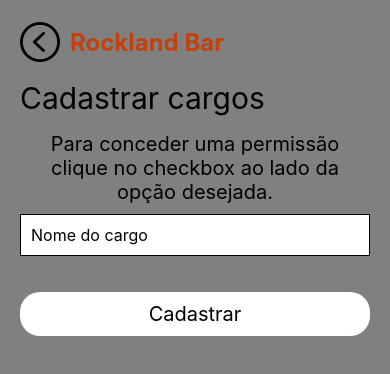
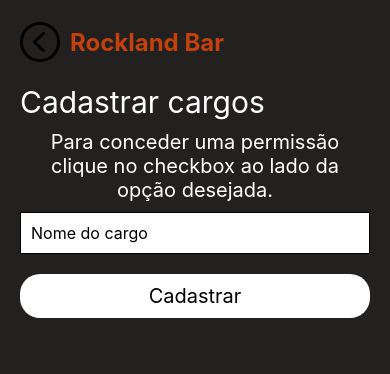
Before and after one commit to Ueverson/campany-app, a React Native app: screen /cadastrar-cargos in a window 390 px wide. Shown: the top 374 px of the page. Built offline with nearby package versions, Linux system fonts and the light colour scheme.

Commit message:
Criação de estilo para a página de cadastro de cargo

```diff
--- a/src/pages/cadastrarCargos.tsx
+++ b/src/pages/cadastrarCargos.tsx
@@ -5,6 +5,7 @@ import Notification from '../components/Notification';
 import { useNavigation } from '@react-navigation/native';
 import HeaderEmpresa from '../components/HeaderEmpresa';
 import { cadastrarCargo } from '../service/CargoService';
+import cadastrarCargosStyles from './css/cadastrarCargosStyles';
 
 function CadastrarCargos() {
   const [showNotification, setNotification] = useState(false);
@@ -32,51 +33,36 @@ function CadastrarCargos() {
 
   function directTo() {
     setNotification(false);
-        navigation.navigate('cadastrar-cargos')
+    navigation.navigate('cadastrar-cargos');
   }
 
   return (
-        <View style={{ backgroundColor: 'gray' }} className='h-full min-h-screen'>
+    <View style={cadastrarCargosStyles.container}>
       <HeaderEmpresa icon={<AntDesign name="leftcircleo" size={40} color="black" />} to="home" />
-            <View className="text-white-300 mx-5 my-4">
-                <Text className="text-3xl mb-4">Cadastrar cargos</Text>
-                <Text style={{ fontSize: 20, marginBottom: 10, textAlign: 'center' }}>
+      <View style={cadastrarCargosStyles.contentContainer}>
+        <Text style={cadastrarCargosStyles.pageTitle}>Cadastrar cargos</Text>
+        <Text style={cadastrarCargosStyles.pageSubtitle}>
           Para conceder uma permissão clique no checkbox ao lado da opção desejada.
         </Text>
         <TextInput
-                    style={{
-                        borderWidth: 1,
-                        borderColor: 'black',
-                        backgroundColor: 'white',
-                        fontSize: 16,
-                        padding: 10,
-                        marginBottom: 10,
-                    }}
+          style={cadastrarCargosStyles.input}
           placeholder="Nome do cargo"
           value={cargo}
           onChangeText={(text) => handleChange(text)}
         />
-                <View className="flex items-center content-center justify-center pt-4" />
-                <TouchableOpacity onPress={() => { setNotification(true) }}
-                    style={{
-                    marginTop: 10,
-                    backgroundColor: 'white',
-                    borderRadius: 20,
-                    padding: 10,
-                    }}>
-                    <Text style={{ color: 'black', fontSize: 20, textAlign: 'center' }}>
-                        Cadastrar
-                    </Text>
+        <TouchableOpacity onPress={() => setNotification(true)} style={cadastrarCargosStyles.buttonContainer}>
+          <Text style={cadastrarCargosStyles.buttonText}>Cadastrar</Text>
         </TouchableOpacity>
         {showNotification && (
           <Notification
-                        directTo={() => { directTo() }}
+            directTo={() => directTo()}
             buttonText="Cadastrar"
             title="Deseja cadastrar o cargo?"
             icon={<Fontisto name="question" size={54} color="white" />}
             description="Ao criar o cargo ele será exibido na página de cargos."
             buttonAction={regiser}
-                        isModalVisible={showNotification} />
+            isModalVisible={showNotification}
+          />
         )}
       </View>
     </View>
--- /dev/null
+++ b/src/pages/css/cadastrarCargosStyles.ts
@@ -0,0 +1,45 @@
+import { StyleSheet } from 'react-native';
+
+const cadastrarCargosStyles = StyleSheet.create({
+  container: {
+    backgroundColor: '#232020',
+    flex: 1,
+    minHeight: '100%',
+  },
+  contentContainer: {
+    backgroundColor: '#232020',
+    padding: 20,
+  },
+  pageTitle: {
+    fontSize: 30,
+    marginBottom: 10,
+    color: 'white',
+  },
+  pageSubtitle: {
+    fontSize: 20,
+    marginBottom: 10,
+    textAlign: 'center',
+    color: 'white',
+  },
+  input: {
+    borderWidth: 1,
+    borderColor: 'black',
+    backgroundColor: 'white',
+    fontSize: 16,
+    padding: 10,
+    marginBottom: 10,
+  },
+  buttonContainer: {
+    marginTop: 10,
+    backgroundColor: 'white',
+    borderRadius: 20,
+    padding: 10,
+  },
+  buttonText: {
+    color: 'black',
+    fontSize: 20,
+    textAlign: 'center',
+  },
+});
+
+export default cadastrarCargosStyles;
```
Lines whose indentation alone changed are shown as unchanged.
